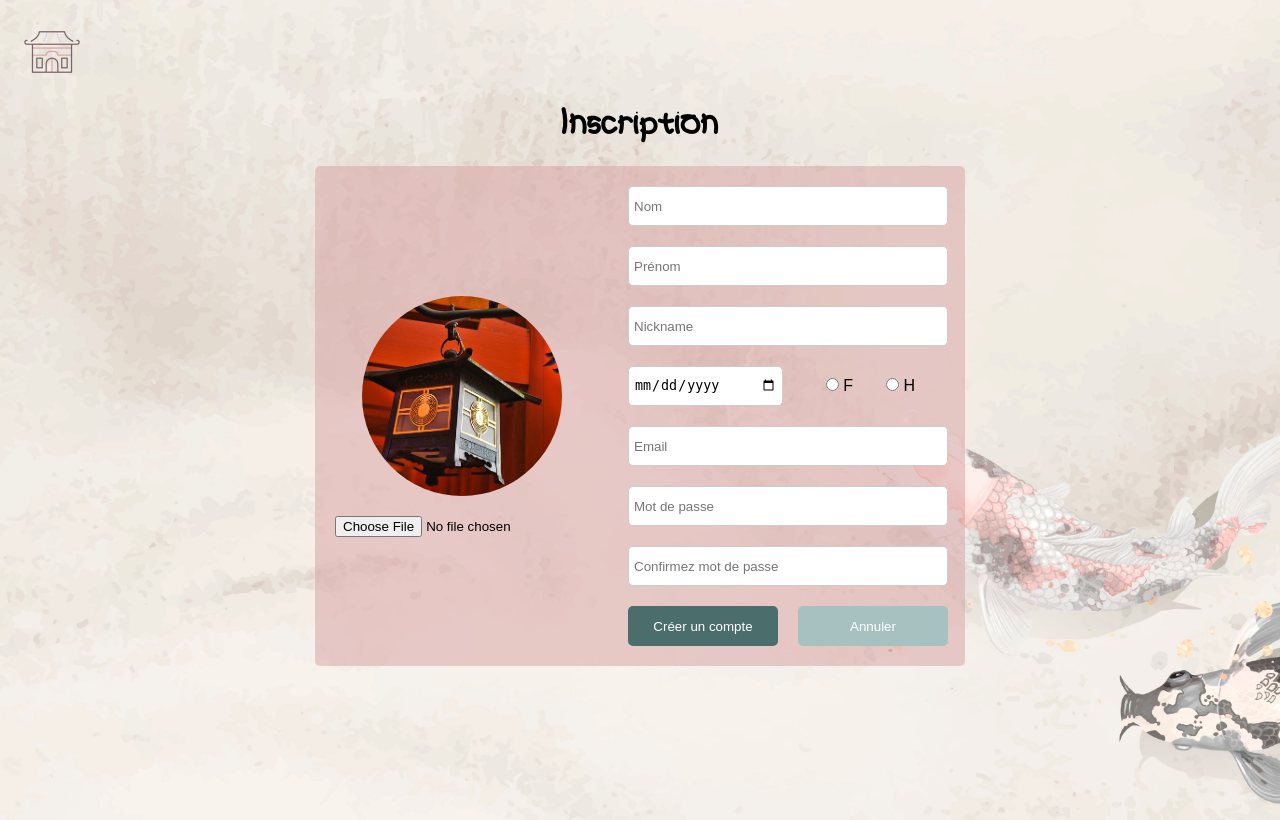
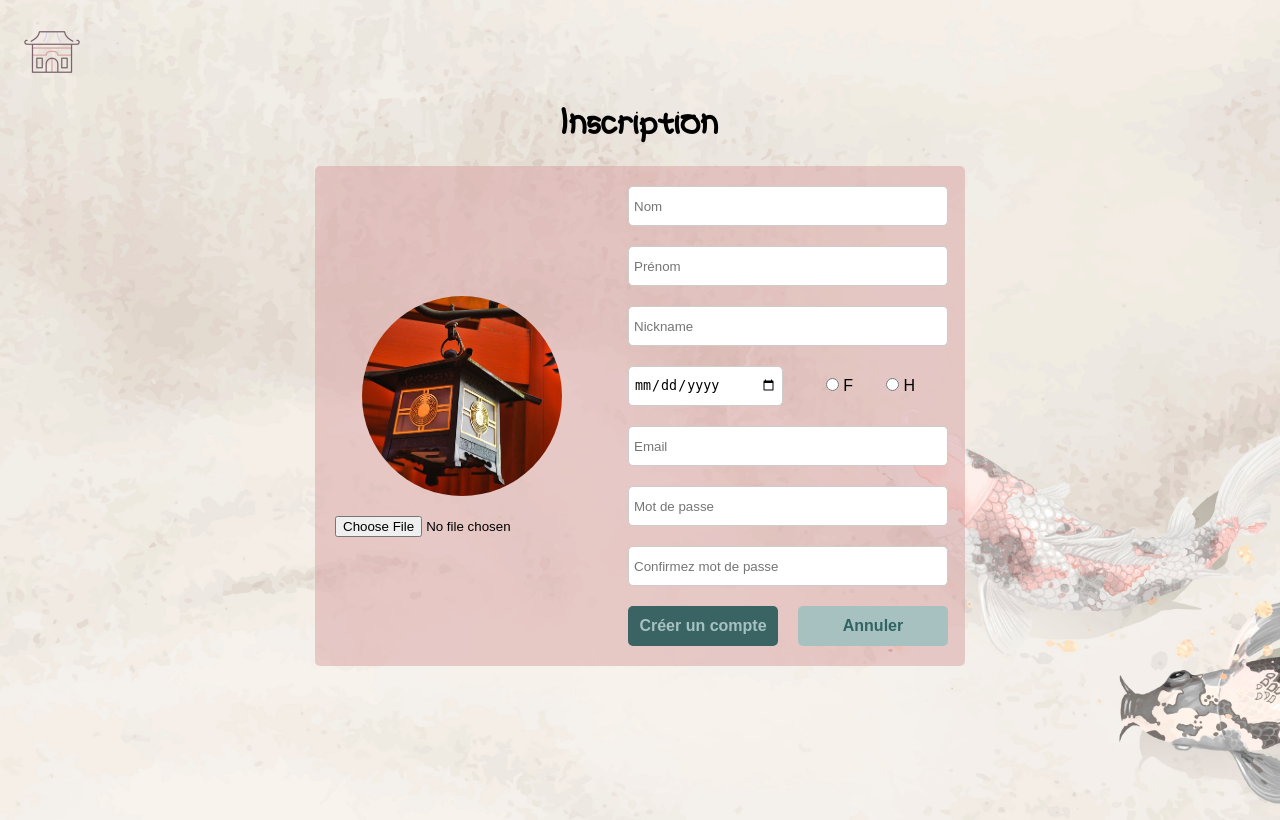
Before and after one commit to Mashoulya/Japan-forum, a PHP site: page /html/register.html in a window 1280 px wide. Run offline with PHP 8.4, Linux system fonts and the light colour scheme.

Commit message:
JF-register and login
color changes

```diff
--- a/frontend/css/generalStyle.css
+++ b/frontend/css/generalStyle.css
@@ -1,7 +1,8 @@
 :root {
     --color-bg: #d9a4a486;
     --color-second: #ffffff8a;
-    --color-btn: #205555c7;
+    --color-btn: #205555de;
+    --color-btn1: #A7C1C1;
   }
 
 
@@ -21,7 +22,7 @@ body{
   background-position: center;
   z-index: -1;
   height: 100vh;
-  font-family:Arial, Helvetica, sans-serif;
+  font-family: Arial, Helvetica, sans-serif;
 }
 h1{
   font-family: Hiro;
--- a/frontend/css/register_login.css
+++ b/frontend/css/register_login.css
@@ -64,14 +64,17 @@
     width: 150px;
     height: 40px;
     background-color: var(--color-btn);
-    color: white;
+    color: var(--color-btn1);
+    font-size: 16px;
+    font-weight: 700;
     border: none;
     border-radius: 5px;
     cursor: pointer;
   }
 
   .inputs-section button:nth-child(2) {
-    background-color: #A7C1C1;
+    background-color: var(--color-btn1);
+    color: var(--color-btn);
     margin-left: 20px;
   }
 
--- a/frontend/html/login.html
+++ b/frontend/html/login.html
@@ -10,7 +10,7 @@
 <body>
 
   <div class="icon-home">
-    <a href=""><img src="../img/icons8-dojo-64.png" alt=""></a>
+    <a href="../index.html"><img src="../img/icon-home.png" alt="home" data-title="Accueil" class="img-icon-home"></a>
   </div>
 
     <div class="connection-box">
--- a/frontend/html/register.html
+++ b/frontend/html/register.html
@@ -10,7 +10,7 @@
 <body>
 
   <div class="icon-home">
-    <a href=""><img src="../img/icon-home.png" alt=""></a>
+    <a href="../index.html"><img src="../img/icon-home.png" alt="home" data-title="Accueil" class="img-icon-home"></a>
   </div>
 
 <div class="registration-box">
```
Also changed, not shown: frontend/img/dojo.png (deleted), frontend/img/dojo1.png (deleted), frontend/img/icon-home1.png (deleted), frontend/img/icons8-dojo-64.png (deleted).
